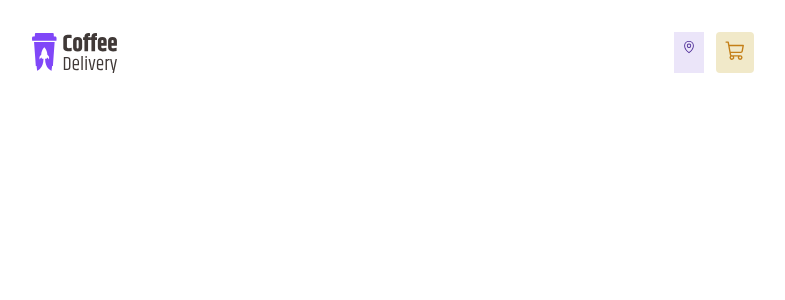
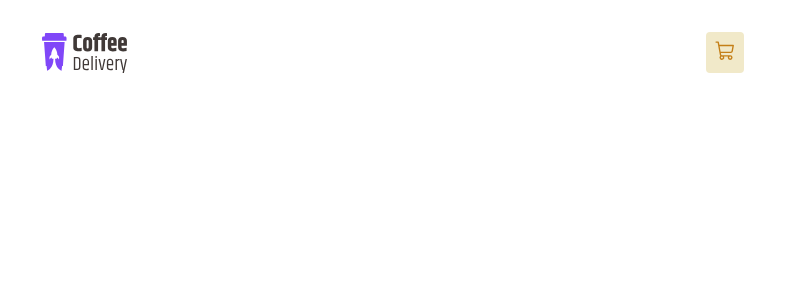
Before and after one commit to gabrielamenezes/coffee-delivery, a React (Vite) app: page / in a window 1280 px wide. Shown: the top 300 px of the page, without its empty margins (247-1032 px from the left). Built offline with nearby package versions, Linux system fonts and the light colour scheme.

Commit message:
refactor: remove location button

```diff
--- a/src/components/Header/index.tsx
+++ b/src/components/Header/index.tsx
@@ -8,9 +8,6 @@ export const Header = () => {
     <HeaderContainer>
       <img src={logoCoffeeDelivery} alt="Lodo do Coffee Delivery" />
       <nav>
-        <div>
-          <MapPin />
-        </div>
         <CartButtonContainer name="Carrinho de compras">
           <ShoppingCart />
         </CartButtonContainer>
```
